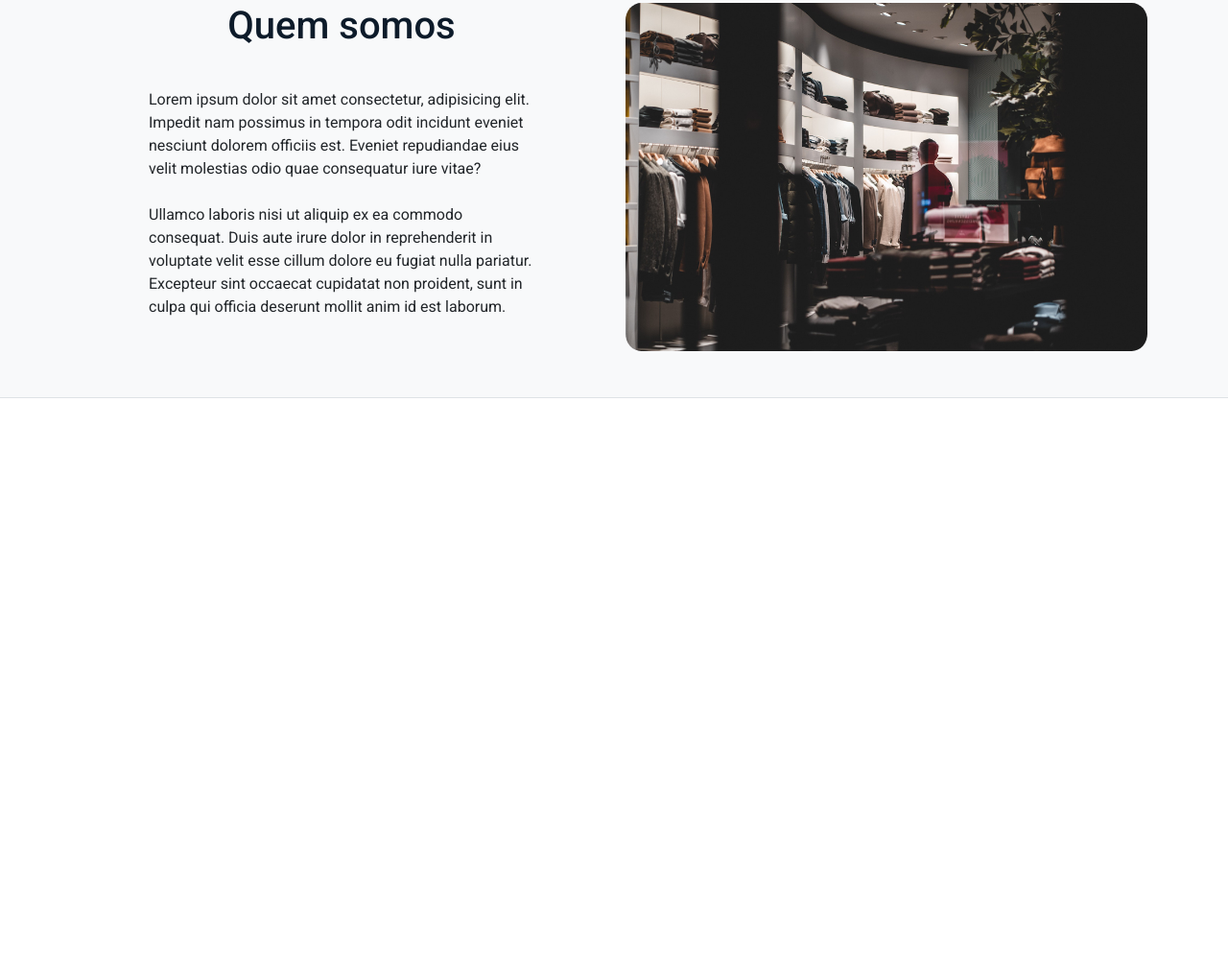
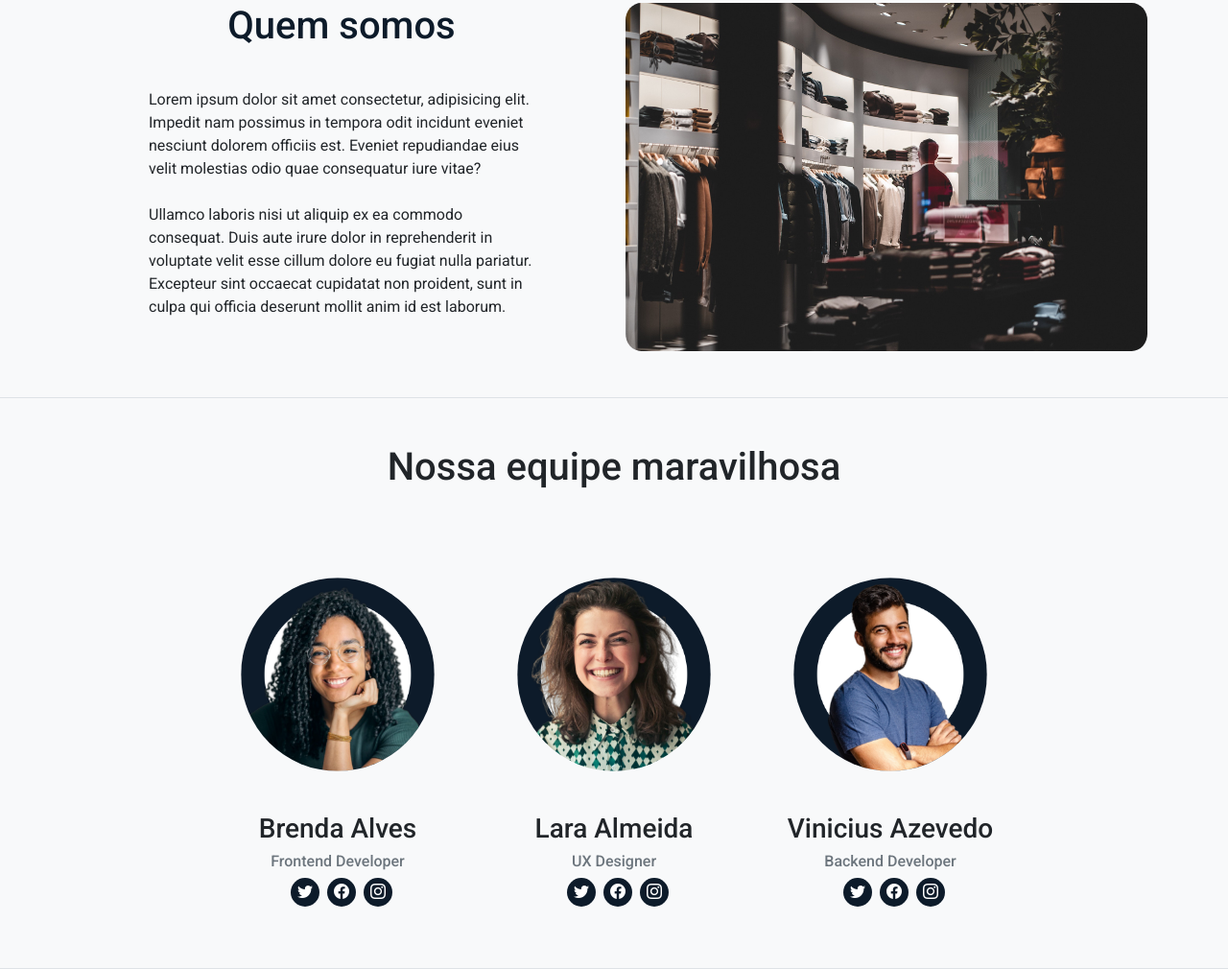
Before and after one commit to josephmatheus/descomplica-nubank-atv-pratica-bootstrap, a plain HTML site: page index.html in a window 1280 px wide. Shown: the part 629-1639 px from the top of the page at 96% size. Before the commit the page ends 1044 px from the top, so only its background shows below. Drawn offline with nearby package versions, Linux system fonts and the light colour scheme.

Commit message:
Finaliza section Nosso time

```diff
--- a/index.html
+++ b/index.html
@@ -102,7 +102,60 @@
       </div>
     </section>
 
+    <section class="our-team container-fluid p-5 bg-light border-bottom">
+      <h2 class="section-title h1 text-center mb-5">Nossa equipe maravilhosa</h2>
 
+      <div class="container-fluid d-flex justify-content-center align-items-center flex-column flex-md-row">
+        <div class="card bg-transparent border-0 text-center" style="width: 18rem;">
+          <img src="./src/images/team-member-01.png" class="card-img-top" alt="Team member">
+            <h5 class="card-title h3">Brenda Alves</h5>
+            <p class="card-text text-secondary h6">Frontend Developer</p>
+            <ul class="row w-100 d-flex justify-content-center gap-2">
+              <li class="col-2 p-1 d-flex justify-content-center align-items-center">
+                <a href="#"><i class="bi bi-twitter text-white"></i></a>
+              </li>
+              <li class="col-2 p-1 d-flex justify-content-center align-items-center">
+                <a href="#"><i class="bi bi-facebook text-white"></i></a>
+              </li>
+              <li class="col-2 p-1 d-flex justify-content-center align-items-center">
+                <a href="#"><i class="bi bi-instagram text-white"></i></a>
+              </li>
+            </ul>
+        </div>
+        <div class="card bg-transparent border-0 text-center" style="width: 18rem;">
+          <img src="./src/images/team-member-02.png" class="card-img-top" alt="Team member">
+            <h5 class="card-title h3">Lara Almeida</h5>
+            <p class="card-text text-secondary h6">UX Designer</p>
+            <ul class="row w-100 d-flex justify-content-center gap-2">
+              <li class="col-2 p-1 d-flex justify-content-center align-items-center">
+                <a href="#"><i class="bi bi-twitter text-white"></i></a>
+              </li>
+              <li class="col-2 p-1 d-flex justify-content-center align-items-center">
+                <a href="#"><i class="bi bi-facebook text-white"></i></a>
+              </li>
+              <li class="col-2 p-1 d-flex justify-content-center align-items-center">
+                <a href="#"><i class="bi bi-instagram text-white"></i></a>
+              </li>
+            </ul>
+        </div>
+        <div class="card bg-transparent border-0 text-center" style="width: 18rem;">
+          <img src="./src/images/team-member-03.png" class="card-img-top" alt="Team member">
+            <h5 class="card-title h3">Vinicius Azevedo</h5>
+            <p class="card-text text-secondary h6">Backend Developer</p>
+            <ul class="row w-100 d-flex justify-content-center gap-2">
+              <li class="col-2 p-1 d-flex justify-content-center align-items-center">
+                <a href="#"><i class="bi bi-twitter text-white"></i></a>
+              </li>
+              <li class="col-2 p-1 d-flex justify-content-center align-items-center">
+                <a href="#"><i class="bi bi-facebook text-white"></i></a>
+              </li>
+              <li class="col-2 p-1 d-flex justify-content-center align-items-center">
+                <a href="#"><i class="bi bi-instagram text-white"></i></a>
+              </li>
+            </ul>
+        </div>
+      </div>
+    </section>
 
     <script
       src="https://cdn.jsdelivr.net/npm/bootstrap@5.3.0-alpha3/dist/js/bootstrap.bundle.min.js"
--- a/src/css/index.css
+++ b/src/css/index.css
@@ -30,3 +30,15 @@ header {
 .about img {
     border-radius: 5%;
 }
+
+.our-team img {
+    border-radius: 50%;
+    transform: scale(.7);
+}
+
+.our-team ul li {
+    background-color: rgb(13, 27, 42);
+    width: 30px;
+    height: 30px;
+    border-radius: 50%;
+}
```
